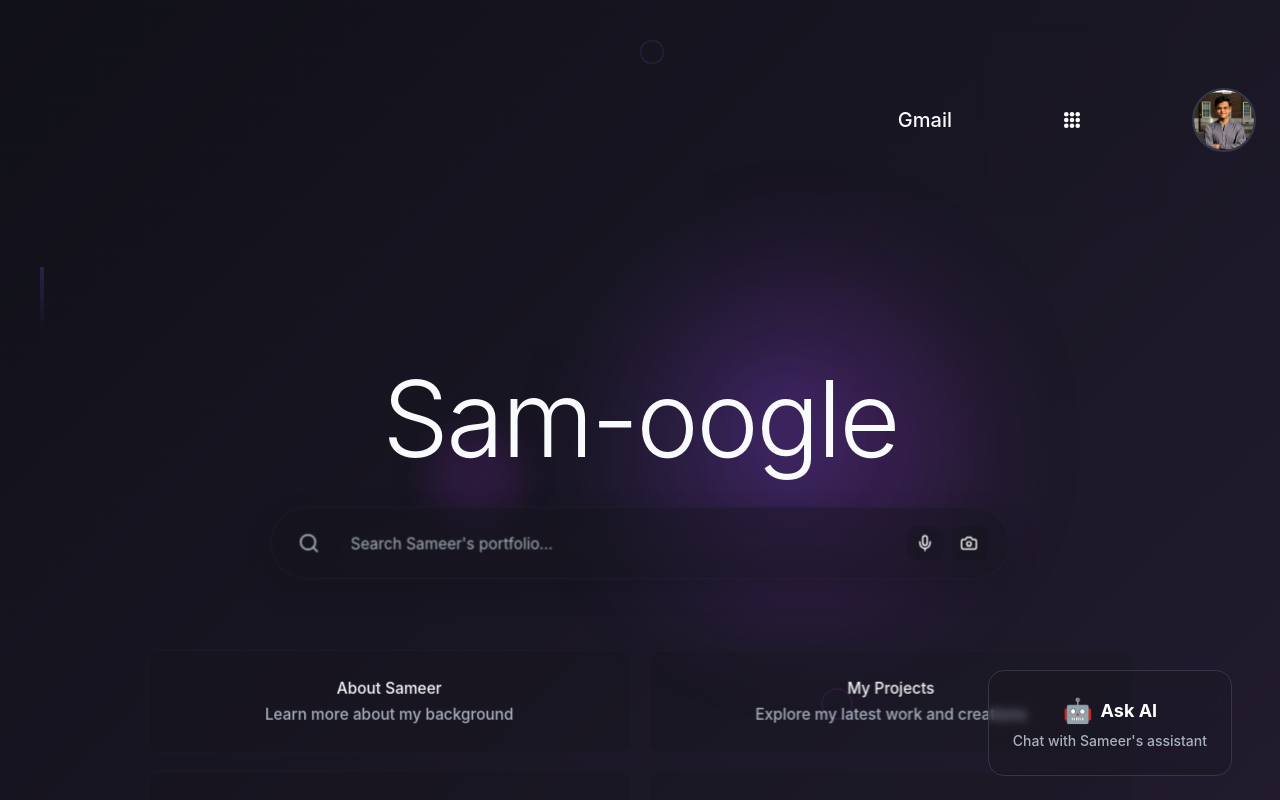
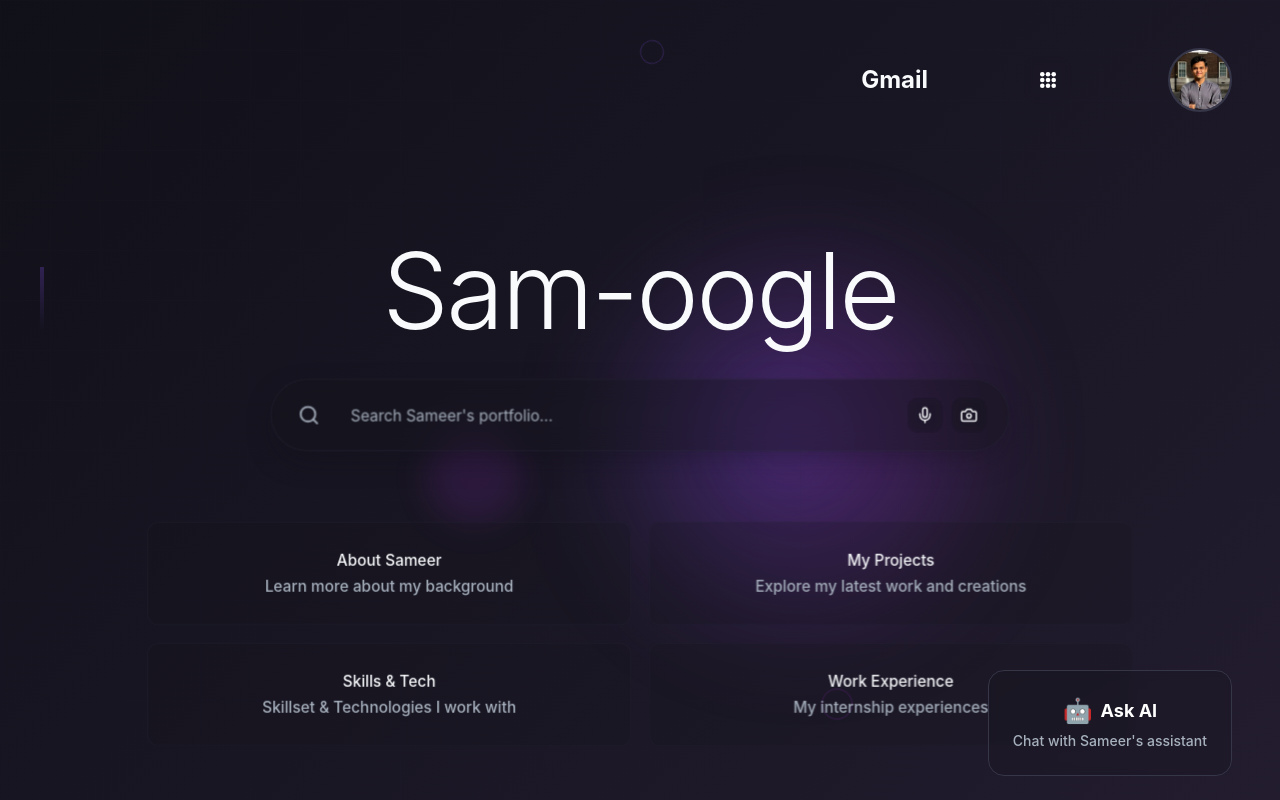
Before and after one commit to SyedSameerFaisall/sam-oogle, a React (Vite) app: page / in a window 1280 px wide. Shown: the top 800 px of the page. Built offline with nearby package versions, Linux system fonts and the light colour scheme.

Commit message:
fixed header

```diff
--- a/src/components/Header.tsx
+++ b/src/components/Header.tsx
@@ -58,37 +58,32 @@ export const Header = () => {
 
   return (
     <>
-      <header className="w-full p-6 z-50">
-      <div className="flex items-center justify-end gap-6 w-full">
-        {/* Left: Text with red dot */}
-        <div className="flex items-center gap-2">
-          <span className="text-xl font-medium text-foreground">Gmail</span>
-        </div>
-        {/* Center: 9-dot icon as popover trigger */}
+      <header className="w-full pt-6 pr-12 z-50">
+      <div className="flex items-center justify-end w-full mt-6 gap-24 pl-24">
+        <span className="text-2xl font-bold text-foreground">Gmail</span>
         <Popover>
           <PopoverTrigger asChild>
-            <Button variant="ghost" size="sm" className="p-0 h-48 w-48 rounded-2xl transition-smooth hover:scale-110 flex items-center justify-center">
-              <NineDotIcon className="w-40 h-40 text-foreground" />
+            <Button variant="ghost" size="sm" className="p-0 h-12 w-12 rounded-2xl transition-smooth hover:scale-110 flex items-center justify-center">
+              <NineDotIcon className="w-12 h-12 text-foreground" />
             </Button>
           </PopoverTrigger>
-          <PopoverContent className="w-80 p-4 bg-card/95 backdrop-blur-md border-border/30">
-            <div className="grid grid-cols-3 gap-4">
+          <PopoverContent className="w-96 p-6 bg-card/95 backdrop-blur-md border-border/30">
+            <div className="grid grid-cols-3 gap-6">
               {socialLinks.map((social, index) => (
                 <div
                   key={index}
-                  className="flex flex-col items-center gap-2 p-3 rounded-lg hover:bg-card/50 transition-smooth cursor-pointer"
+                  className="flex flex-col items-center gap-3 p-4 rounded-lg hover:bg-card/50 transition-smooth cursor-pointer"
                   onClick={(e) => handleSocialClick(social, e)}
                 >
-                  <div className="w-12 h-12 rounded-lg bg-background/80 flex items-center justify-center">
-                    <social.icon size={28} className={social.color.replace('hover:', '')} />
+                  <div className="w-20 h-20 rounded-lg bg-background/80 flex items-center justify-center">
+                    <social.icon size={40} className={social.color.replace('hover:', '')} />
                   </div>
-                  <span className="text-xs text-muted-foreground font-medium">{social.label}</span>
+                  <span className="text-base text-muted-foreground font-medium">{social.label}</span>
                 </div>
               ))}
             </div>
           </PopoverContent>
         </Popover>
-        {/* Right: Circular image */}
         <Button
           variant="ghost"
           className="w-16 h-16 rounded-full bg-muted-foreground/20 border-2 border-border flex items-center justify-center overflow-hidden p-0 hover:border-primary/50 transition-smooth hover:scale-110"
```
